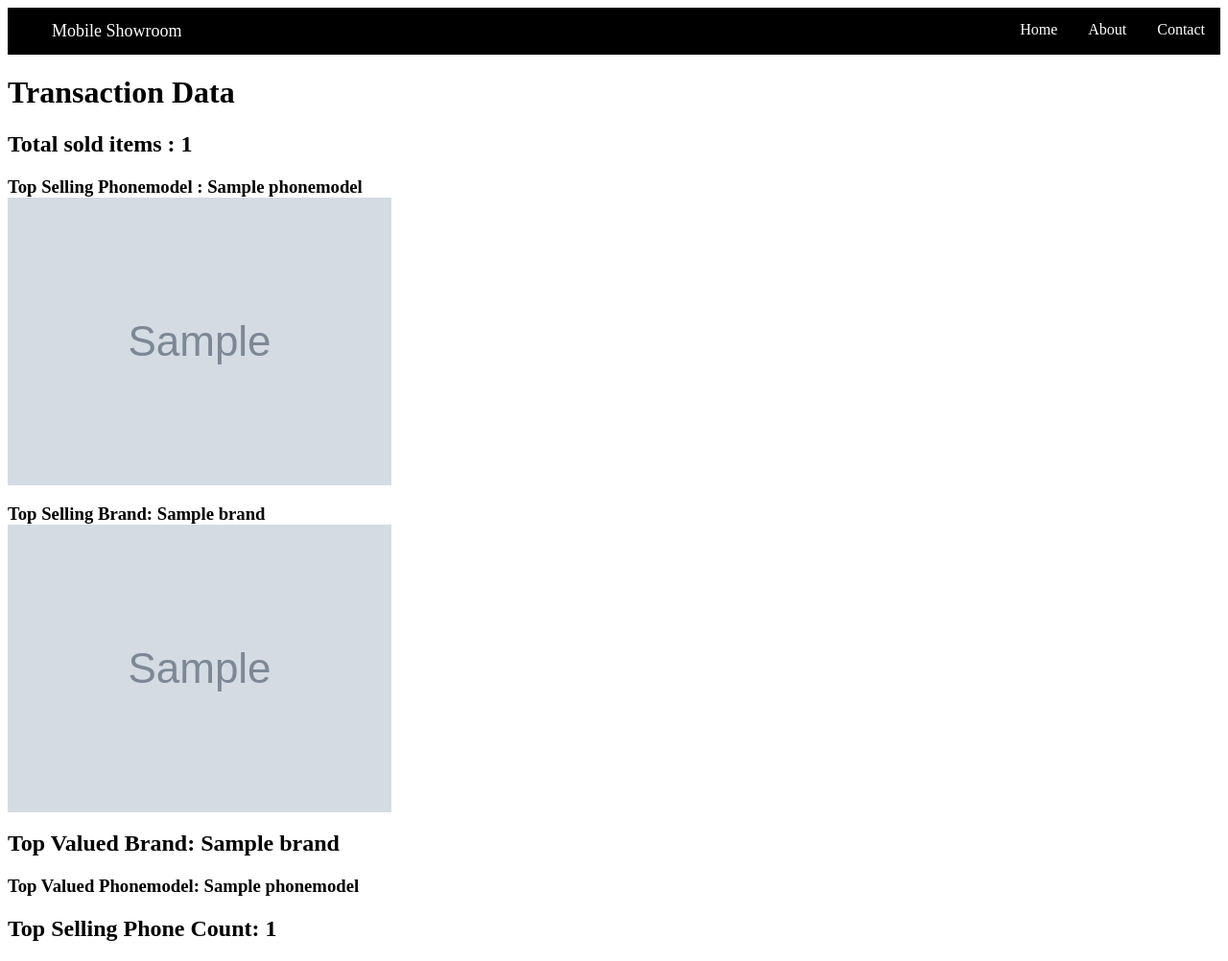
After one commit to guruparam/Guru, a Django app: page /data in a window 1280 px wide. The commit adds this page. Shown: the whole page at 96% size. Run offline with Django 4.2, Linux system fonts and the light colour scheme; tables that the repository leaves empty hold one stand-in row (values such as "Sample post"); grey boxes marked "Sample" are stand-in pictures.

Commit message:
Task partially complete

```diff
--- /dev/null
+++ b/show/templates/data.html
@@ -0,0 +1,49 @@
+{% load static %}
+
+<style>
+    ul {
+            list-style-type: none;
+            margin-bottom: 20px;
+            padding: 0;
+            overflow: hidden;
+            background-color: black;
+        }
+        li a {
+            align-items: center;
+            display: block;
+            padding: 14px 16px;
+            color: white;
+            text-decoration: none;
+            cursor: pointer;
+        }
+        li {
+            float: right;
+        }
+</style>
+
+<body>
+    <ul>
+        <li style="float: left; font-size: large; margin-left: 30px;">
+            <a class="tit" href="{% url 'Main_page' %}">Mobile Showroom</a></li>
+        <li><a>Contact</a></li>
+        <li><a>About</a></li>
+        <li><a href="{% url 'Main_page' %}">Home</a></li>
+    </ul>
+
+   <div>
+    <h1>Transaction Data</h1>
+    <h2>Total sold items : {{tot}}</h2>
+    <h3>Top Selling Phonemodel : {{top_sell}}  <br>
+        <img src="{{top_sell.image}}" alt="{{top_sell}}" >
+    </h3>
+   </div>
+
+   <div>
+    <h3> Top Selling Brand: {{top_sell_brand}} <br>
+        <img src="{{top_sell_brand.image}}" alt="{{top_sell_brand}}" >
+    </h3>
+    <h2>Top Valued Brand: {{top_valued_brand}}</h2>
+    <h3> Top Valued Phonemodel: {{top_valued_phone}}</h3>
+    <h2>Top Selling Phone Count: {{top_sell_ph_count}}</h2>
+   </div>
+</body>
--- a/show/urls.py
+++ b/show/urls.py
@@ -4,7 +4,7 @@ from django.conf import settings
 from django.conf.urls.static import static
 
 urlpatterns = [
-    path('', views.displayview, name='Main_page' ),
+    path('home', views.displayview, name='Main_page' ),
     path('msg1', views.msg, name='message' ),
     path('create_brand/', views.create_brand, name='Create_brand' ),
     path('create_model/', views.create_model, name='Create_model' ),
@@ -13,6 +13,7 @@ urlpatterns = [
     path('list_model/', views.list_model, name= 'List_model' ),
     path('list_model/<str:brand_id>/', views.list_model1, name= 'List_model1' ),
     path('sell/<str:mname>', views.transaction, name= 'transaction' ),
+    path('data', views.data, name='data' ),
 ]
 
 if settings.DEBUG:
--- a/show/views.py
+++ b/show/views.py
@@ -2,6 +2,7 @@ from django.shortcuts import render, redirect
 from django.http import HttpResponse, HttpResponseRedirect
 from show.forms import brandform, modelform,Transactionform
 from show.models import Brand,Transaction,Phonemodel
+from django.db.models import Max, Avg, Sum, Min, Count
 from django.contrib import messages
 from django.contrib.auth.models import User
 # Create your views here.
@@ -94,3 +95,31 @@ def transaction(request, mname):
             messages.warning(request,'Page Not Found')
     except:
         messages.ERROR(request,'Warning! Please visit after some time...')
+
+
+def data(request):
+    result = Transaction.objects.all()
+    Total_Sell = Transaction.objects.count()
+    Top_Sell_Phone = Phonemodel.objects.annotate(num_sold = Count('transaction')).order_by('-num_sold').first()
+    Top_sell_brand = Brand.objects.annotate(num_sold=Count('phonemodel__transaction')).order_by('-num_sold').first()
+    Top_valued_brand = Brand.objects.annotate(tot_price=Sum('phonemodel__transaction__amount')).order_by('-tot_price').first()
+    Top_valued_phone = Phonemodel.objects.annotate(tot_price=Sum('transaction__amount')).order_by('-tot_price').first()
+    top_sell_ph_count = Top_Sell_Phone.transaction_set.count()
+    """
+    # Top_valued_phone1 = Phonemodel.objects.annotate(tot_price=Avg('transaction__amount')).order_by('-tot_price').first()
+    print(Top_Sell_Phone)
+    print(Total_Sell)
+    print(Top_sell_brand)
+    print(Top_valued_brand)
+    print(Top_valued_phone)
+    print(top_sell_ph_count)
+    """
+    context = {'top_sell':Top_Sell_Phone,
+               'results':result,
+               'tot': Total_Sell,
+               'top_sell_brand':Top_sell_brand,
+               'top_valued_brand':Top_valued_brand,
+               'top_valued_phone':Top_valued_phone,
+               'top_sell_ph_count':top_sell_ph_count}
+
+    return render(request,'data.html',context)
```
Also changed, not shown: show/templates/index.html (+26 -1 lines), show/templates/index1.html (+27 -3 lines), show/templates/transaction.html (+41 -14 lines).
